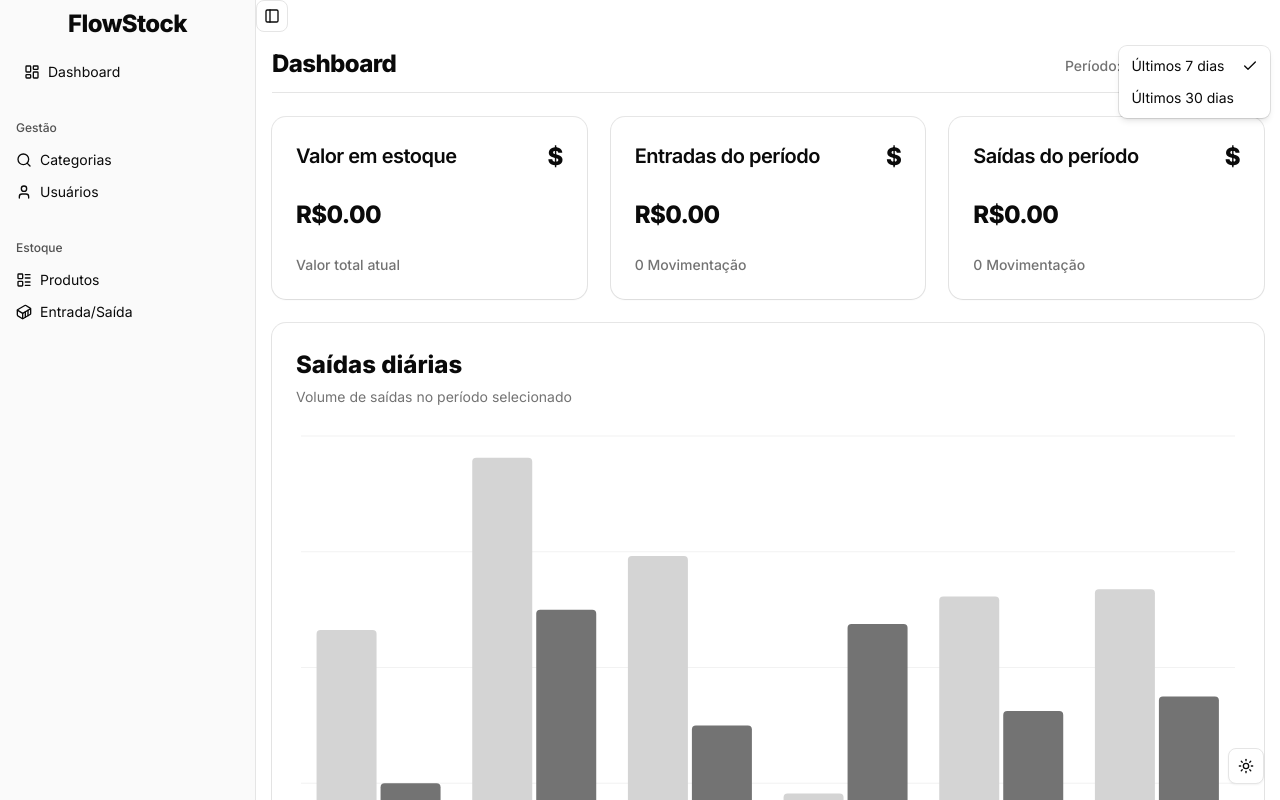
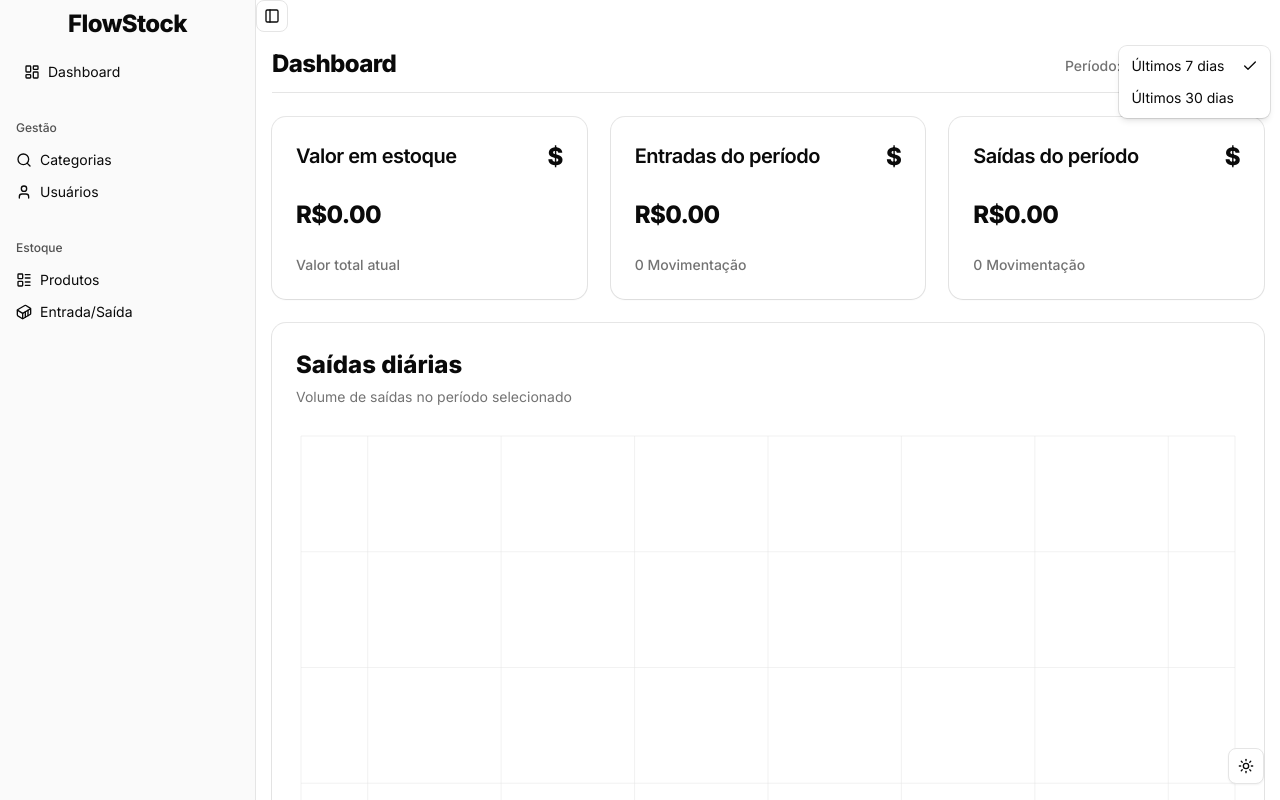
Before and after one commit to boma026/FlowStock, a Next.js app: page /dashboard in a window 1280 px wide. Both pictures are taken after a click on the button "Últimos 7 dias". Shown: the top 800 px of the page. Built offline with nearby package versions, Linux system fonts and the light colour scheme; no server answers.

Commit message:
feat: request on register

```diff
--- a/src/app/(protected)/dashboard/page.tsx
+++ b/src/app/(protected)/dashboard/page.tsx
@@ -20,15 +20,17 @@ import {
   SelectTrigger,
   SelectValue,
 } from "@/components/ui/select";
+import { ChartData } from "@/types/ChartData";
 import { Moves } from "@/types/Moves";
 import { Product } from "@/types/Product";
 import { api } from "@/utils/axios";
-import { useEffect, useState } from "react";
+import { useEffect, useMemo, useState } from "react";
 
 export default function Dashboard() {
   const [products, setProducts] = useState<Product[]>([]);
   const [moves, setMoves] = useState<Moves[]>([]);
   const [loading, setLoading] = useState<boolean>(false);
+  const [chartDisplay, setChartDisplay] = useState<string>("weekly");
 
   const stockValue = Array.isArray(products)
     ? products.reduce((acc, product) => {
@@ -79,6 +81,126 @@ export default function Dashboard() {
     fetchProductsMoves();
   }, []);
 
+  const handleChangeDisplay = (value: string) => {
+    setChartDisplay(value);
+  };
+
+  const chartData30Days = useMemo(() => {
+    const dataMap = new Map<string, number>();
+    const chartDataList: ChartData[] = [];
+
+    // 1. Gera os últimos 7 dias cronologicamente (do mais antigo para o de hoje)
+    for (let i = 29; i >= 0; i--) {
+      const date = new Date();
+      date.setDate(date.getDate() - i);
+
+      // Formata a data para "DD/MM" (ex: "30/05")
+      const day = String(date.getDate()).padStart(2, "0");
+      const month = String(date.getMonth() + 1).padStart(2, "0");
+      const formattedDate = `${day}/${month}`;
+      // Inicializa o dia com R$ 0
+      dataMap.set(formattedDate, 0);
+    }
+    console.log("rodou o datamap", dataMap);
+
+    // 2. Itera sobre as movimentações e soma os valores nos dias correspondentes
+    moves.filter((move) => move.type === "Outbound");
+    moves.forEach((move) => {
+      const moveDate = move.createdAt;
+      const moveDay = moveDate.split("/")[0];
+      const moveMonth = moveDate.split("/")[1];
+      const formattedMoveDate = `${moveDay}/${moveMonth}`;
+      // Se a data da movimentação estiver dentro dos últimos 7 dias, soma o preço
+      if (dataMap.has(formattedMoveDate)) {
+        console.log("entrou aqui, ou seja bateu o valor");
+        const currentTotal = dataMap.get(formattedMoveDate) || 0;
+        dataMap.set(formattedMoveDate, currentTotal + move.price);
+      }
+    });
+
+    // 3. Converte o Map de volta para o array de objetos que o Recharts espera
+    dataMap.forEach((totalPrice, dateString) => {
+      chartDataList.push({
+        date: dateString,
+        price: totalPrice,
+      });
+    });
+
+    return chartDataList;
+  }, [moves]);
+
+  // useMemo cria os dados do gráfico agregados por dia
+  const chartData7Days = useMemo(() => {
+    const dataMap = new Map<string, number>();
+    const chartDataList: ChartData[] = [];
+
+    // 1. Gera os últimos 7 dias cronologicamente (do mais antigo para o de hoje)
+    for (let i = 6; i >= 0; i--) {
+      const date = new Date();
+      date.setDate(date.getDate() - i);
+
+      // Formata a data para "DD/MM" (ex: "30/05")
+      const day = String(date.getDate()).padStart(2, "0");
+      const month = String(date.getMonth() + 1).padStart(2, "0");
+      const formattedDate = `${day}/${month}`;
+      // Inicializa o dia com R$ 0
+      dataMap.set(formattedDate, 0);
+    }
+
+    // 2. Itera sobre as movimentações e soma os valores nos dias correspondentes
+    moves.filter((move) => move.type === "Outbound");
+    moves.forEach((move) => {
+      const moveDate = move.createdAt;
+      const moveDay = moveDate.split("/")[0];
+      const moveMonth = moveDate.split("/")[1];
+      const formattedMoveDate = `${moveDay}/${moveMonth}`;
+
+      // Se a data da movimentação estiver dentro dos últimos 7 dias, soma o preço
+      if (dataMap.has(formattedMoveDate)) {
+        const currentTotal = dataMap.get(formattedMoveDate) || 0;
+        dataMap.set(formattedMoveDate, currentTotal + move.price);
+      }
+    });
+
+    // 3. Converte o Map de volta para o array de objetos que o Recharts espera
+    dataMap.forEach((totalPrice, dateString) => {
+      chartDataList.push({
+        date: dateString,
+        price: totalPrice,
+      });
+    });
+
+    return chartDataList;
+  }, [moves]); // Só recalcula se a prop 'moves' mudar
+
+  const stagnantProducts = useMemo(() => {
+    // 1. Define quantos dias vamos olhar para trás
+    const days = chartDisplay === "weekly" ? 7 : 30;
+    const cutoffDate = new Date();
+    cutoffDate.setDate(cutoffDate.getDate() - days);
+    cutoffDate.setHours(0, 0, 0, 0); // Zera as horas para comparar apenas os dias
+
+    // 2. Usamos um Set para guardar os IDs sem repetições (muito mais rápido que array)
+    const recentlyMovedIds = new Set<string | number>();
+
+    moves.forEach((move) => {
+      if (move.type === "Outbound") {
+        // Converte a data da string (assumindo DD/MM ou DD/MM/YYYY) para um objeto Date
+        const [day, month, year] = move.createdAt.split("/");
+        const moveYear = year ? Number(year) : new Date().getFullYear();
+        const moveDateObj = new Date(moveYear, Number(month) - 1, Number(day));
+
+        // Se a movimentação ocorreu DENTRO do período selecionado, guardamos o ID
+        if (moveDateObj >= cutoffDate) {
+          recentlyMovedIds.add(move.product.id);
+        }
+      }
+    });
+
+    // 3. Retorna a lista de produtos, excluindo os que tiveram movimentação recente
+    return products.filter((product) => !recentlyMovedIds.has(product.id));
+  }, [products, moves, chartDisplay]);
+
   return (
     <div className="p-4 flex flex-col w-full min-h-screen gap-8">
       <div className="flex flex-col gap-2 flex-1 ">
@@ -87,7 +209,11 @@ export default function Dashboard() {
           <div className="flex items-center gap-2">
             <p className="text">Período:</p>
 
-            <Select defaultValue="weekly">
+            <Select
+              defaultValue="weekly"
+              value={chartDisplay}
+              onValueChange={handleChangeDisplay}
+            >
               <SelectTrigger className="w-full max-w-48">
                 <SelectValue />
               </SelectTrigger>
@@ -148,7 +274,12 @@ export default function Dashboard() {
               </CardDescription>
             </CardHeader>
             <CardContent>
-              <Chart />
+              <Chart
+                chartDisplay={chartDisplay}
+                moves={moves.filter((move) => move.type === "Outbound")}
+                chartData30Days={chartData30Days}
+                chartData7days={chartData7Days}
+              />
             </CardContent>
           </Card>
         </main>
@@ -196,10 +327,7 @@ export default function Dashboard() {
               </CardDescription>
             </CardHeader>
             <CardContent>
-              {products.map((product) => {
-                const lowStockTrigger =
-                  product.quantity <= product.minQuantity * 1.6;
-                if (!lowStockTrigger) return null;
+              {stagnantProducts.map((product) => {
                 return (
                   <div className="mb-2" key={product.id}>
                     <div className="flex justify-between">
--- a/src/app/(protected)/moves/page.tsx
+++ b/src/app/(protected)/moves/page.tsx
@@ -29,6 +29,7 @@ export default function MovesPage() {
       try {
         const res = await api.get("/moves");
         setMoves(res.data);
+        console.log(res.data);
       } catch (error: unknown) {
         console.error("Erro na requisição:", error);
       } finally {
@@ -66,7 +67,7 @@ export default function MovesPage() {
           {moves.map((move) => (
             <TableRow key={move.id}>
               <TableCell className="font-medium">
-                {new Date(move.createdAt).toLocaleDateString("pt-BR")}
+                {move.createdAt.toString()}
               </TableCell>
               <TableCell
                 className={` font-bold ${move.type === "Inbound" ? "text-green-400" : "text-red-400"} `}
--- a/src/app/page.tsx
+++ b/src/app/page.tsx
@@ -11,21 +11,40 @@ import {
 import { Input } from "@/components/ui/input";
 import { Label } from "@/components/ui/label";
 import { Login } from "@/types/Login";
+import { api } from "@/utils/axios";
 import { useRouter } from "next/navigation";
+import { useState } from "react";
 import { useForm } from "react-hook-form";
 
 export default function LoginPage() {
   const { register, handleSubmit, watch } = useForm<Login>();
   const router = useRouter();
+  const [loading, setLoading] = useState<boolean>(false);
 
   const handleChangeToRegister = () => {
     router.push("/register");
   };
 
+  const handleGrantAcess = async (data: Login) => {
+    try {
+      const res = await api.post("/users/login", {
+        email: data.email,
+        password: data.password,
+      });
+
+      console.log("token", res.data);
+    } catch (error: unknown) {
+      console.error("Erro na requisição:", error);
+    } finally {
+      setLoading(false);
+      //router.push("/");
+    }
+  };
+
   return (
     <div className=" relative w-full min-h-screen flex justify-center items-center">
       <Card className="w-full max-w-sm">
-        <form onSubmit={handleSubmit((data) => console.log(data))}>
+        <form onSubmit={handleSubmit(handleGrantAcess)}>
           <CardHeader>
             <CardTitle className="text-center">FlowStock Login</CardTitle>
           </CardHeader>
--- a/src/components/Chart.tsx
+++ b/src/components/Chart.tsx
@@ -7,43 +7,48 @@ import {
   ChartLegend,
   ChartLegendContent,
 } from "@/components/ui/chart";
+
 import { type ChartConfig } from "@/components/ui/chart";
-export function Chart() {
+import { Moves } from "@/types/Moves";
+import { ChartData } from "@/types/ChartData";
+
+type ChartProps = {
+  moves: Moves[];
+  chartDisplay: string;
+  chartData30Days: ChartData[];
+  chartData7days: ChartData[];
+};
+
+export function Chart({
+  moves,
+  chartDisplay,
+  chartData30Days,
+  chartData7days,
+}: ChartProps) {
   const chartConfig = {
-    desktop: {
-      label: "Desktop",
+    price: {
+      label: "Moves (R$)",
       color: "var(--chart-1)",
-    },
-    mobile: {
-      label: "Mobile",
-      color: "var(--chart-2)",
     },
   } satisfies ChartConfig;
 
-  const chartData = [
-    { month: "January", desktop: 186, mobile: 80 },
-    { month: "February", desktop: 305, mobile: 200 },
-    { month: "March", desktop: 237, mobile: 120 },
-    { month: "April", desktop: 73, mobile: 190 },
-    { month: "May", desktop: 209, mobile: 130 },
-    { month: "June", desktop: 214, mobile: 140 },
-  ];
-
   return (
     <ChartContainer config={chartConfig} className="min-h-50 w-full">
-      <BarChart accessibilityLayer data={chartData}>
-        <CartesianGrid vertical={false} />
+      {/* Passamos o 'chartData' agregado para o BarChart */}
+      <BarChart
+        accessibilityLayer
+        data={chartDisplay === "weekly" ? chartData7days : chartData30Days}
+      >
+        <CartesianGrid vertical={true} />
         <XAxis
-          dataKey="month"
+          dataKey="date" // Mudamos para "date" para bater com o formato "DD/MM" que criamos
           tickLine={false}
-          tickMargin={10}
+          tickMargin={20}
           axisLine={false}
-          tickFormatter={(value) => value.slice(0, 3)}
         />
         <ChartTooltip content={<ChartTooltipContent />} />
         <ChartLegend content={<ChartLegendContent />} />
-        <Bar dataKey="desktop" fill="var(--color-desktop)" radius={4} />
-        <Bar dataKey="mobile" fill="var(--color-mobile)" radius={4} />
+        <Bar dataKey="price" fill="var(--color-move)" radius={4} />
       </BarChart>
     </ChartContainer>
   );
--- /dev/null
+++ b/src/types/ChartData.ts
@@ -0,0 +1,4 @@
+export type ChartData = {
+  date: string;
+  price: number;
+};
--- a/src/types/Moves.ts
+++ b/src/types/Moves.ts
@@ -2,7 +2,7 @@ import { Product } from "./Product";
 
 export type Moves = {
   id: number;
-  createdAt: Date;
+  createdAt: string;
   productId: string;
   product: Product;
   quantity: number;
```
Also changed, not shown: src/app/register/page.tsx (+20 -4 lines).
